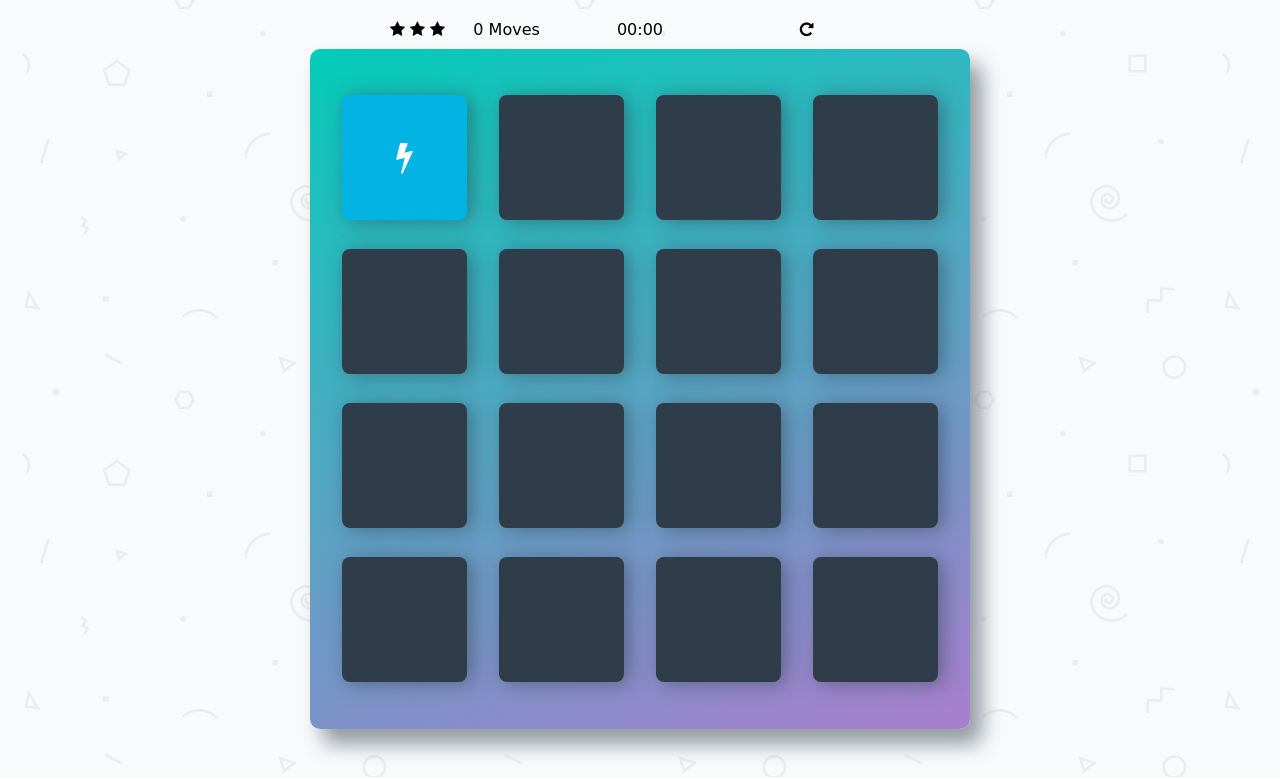
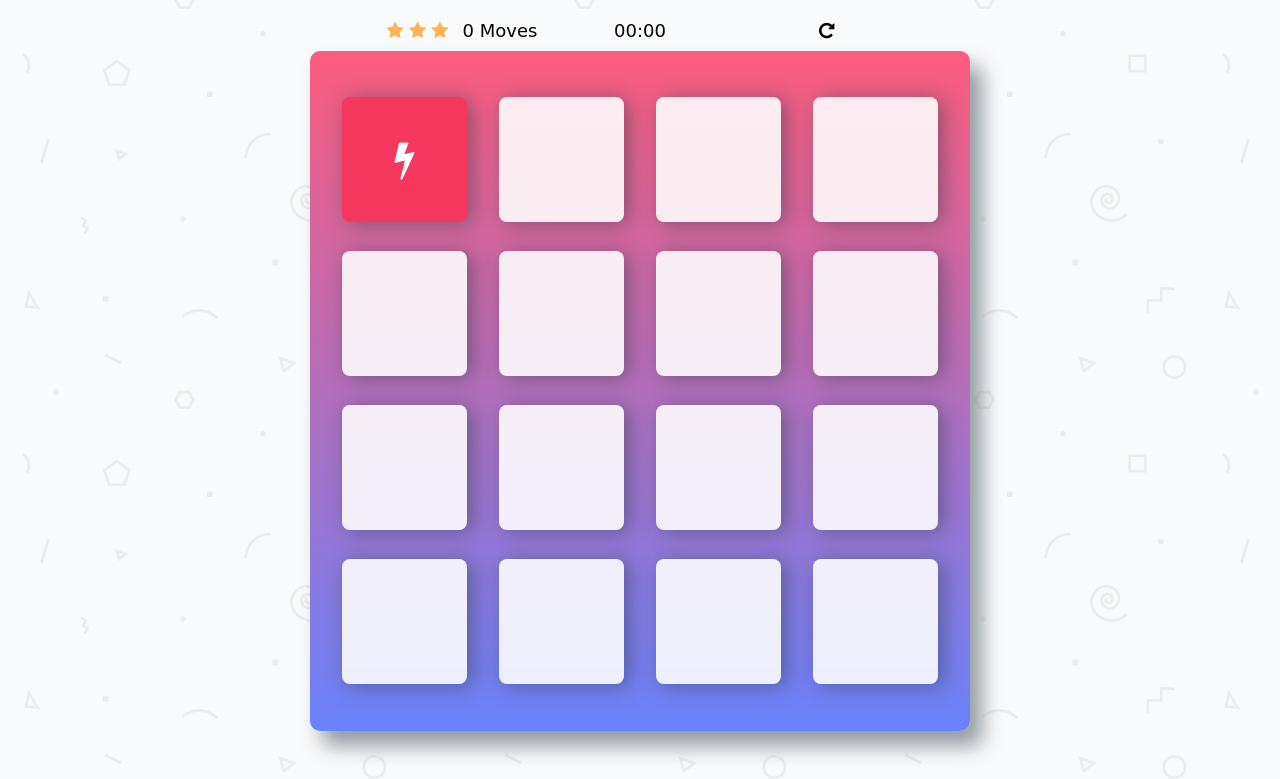
Before and after one commit to kirahcodes/GwG_Front-End, a plain HTML site: page web_programming/fend-matching-game/index.html in a window 1280 px wide. Both pictures are taken after a click on the item 404 px from the left and 223 px from the top of the page. Shown: the part 66-845 px from the top of the page. Drawn offline with nearby package versions, Linux system fonts and the light colour scheme; a web font is replaced by a local one.

Commit message:
Changed colors

```diff
--- a/web_programming/fend-matching-game/css/app.css
+++ b/web_programming/fend-matching-game/css/app.css
@@ -40,7 +40,7 @@ h1 {
 .deck {
     width: 660px;
     min-height: 680px;
-    background: linear-gradient(160deg, #02ccba 0%, #aa7ecd 100%);
+    background: linear-gradient(180deg, #FC5C7D 0%, #6A82FB 100%);
     padding: 32px;
     border-radius: 10px;
     box-shadow: 12px 15px 20px 0 rgba(46, 61, 73, 0.5);
@@ -54,7 +54,7 @@ h1 {
 .deck .card {
     height: 125px;
     width: 125px;
-    background: #2e3d49;
+    background: #ffffffe0;
     font-size: 0;
     color: #ffffff;
     border-radius: 8px;
@@ -67,18 +67,18 @@ h1 {
 
 .deck .card.open {
     transform: rotateY(0);
-    background: #02b3e4;
+    background: rgb(245, 55, 93);
     cursor: default;
 }
 
 .deck .card.show {
-    font-size: 33px;
+    font-size: 40px;
 }
 
 .deck .card.match {
     cursor: default;
-    background: #02ccba;
-    font-size: 33px;
+    background: rgb(25, 196, 167);
+    font-size: 40px;
 }
 
 /*
@@ -86,28 +86,35 @@ h1 {
  */
 
 .score-panel {
-    text-align: left;
-    width: 500px;
+    text-align: center;
+    width: 560px;
     margin-bottom: 10px;
     display: grid;
     grid-template-columns: repeat(3, 1fr);
+    font-size: 18px;
 }
 
 .score-panel .star-rating {
     display: grid;
     grid-template-columns: 1fr 1fr;
     width: 100%;
+    text-align: right;
 }
 
 .score-panel .stars {
     margin: 0;
     padding: 0;
     margin: 0 5px 0 0;
+    color: rgb(252, 180, 87);
 }
 
 .score-panel .stars li {
     list-style: none;
     display: inline-block;
+}
+
+#moves {
+    text-align: center;
 }
 
 .score-panel .time {
```
